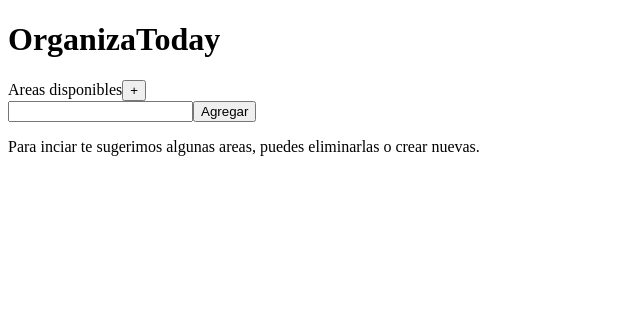
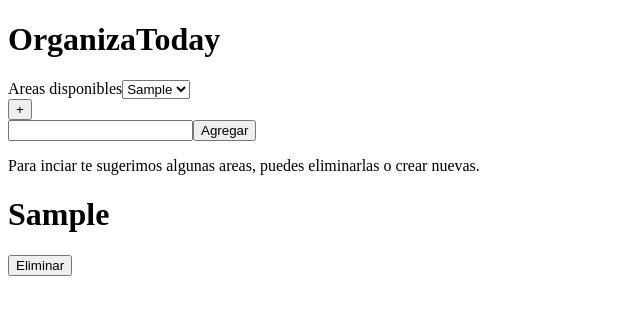
Before and after one commit to frankcodev/organizatoday, a React (Create React App) app: page / in a window 1280 px wide. Both pictures are taken after typing "Sample" into the empty fields and a click on the button "Agregar". Shown: the top 314 px of the page, without its empty margins (0-640 px from the left). Built offline with nearby package versions, Linux system fonts and the light colour scheme.

Commit message:
Se muestran y se eliminan areas, y se validan mensajes

```diff
--- a/src/App.js
+++ b/src/App.js
@@ -1,5 +1,6 @@
 import React, { useState } from 'react';
 import AreaForm from './components/AreaForm';
+import AreaTarget from './components/AreaTarget';
 
 function App() {
  const [areas, setAreas] = useState([])
@@ -7,21 +8,39 @@ function App() {
  const handleOpenFormArea = () =>{
    console.log("open form")
  }
-
  const handleCreateArea = area =>{
-   setAreas([
-     ...areas,
-     area
-   ])
+   setAreas([ area,...areas])
    console.log(areas)
+ }
+ const handleDeleteArea = id =>{
+    const newAreas = areas.filter(area => area.id !== id)
+    setAreas(newAreas)
  }
   return (
     <div className="App">
       <h1>OrganizaToday</h1>
-      <span>Areas disponibles</span>
+      {areas.length > 0 ?
+      <div className="areasDisponibles">
+        <span>Areas disponibles</span>
+        <select>
+          {areas.map(area =>(
+            <option value={area.id} key={area.id}>{area.name}</option>
+          ))}
+        </select>
+      </div>
+      :<span>Comienza agregando areas..</span>}
       <button onClick={handleOpenFormArea}>+</button>
       <AreaForm handleCreateArea = {handleCreateArea}/>
       <p>Para inciar te sugerimos algunas areas, puedes eliminarlas o crear nuevas.</p>
+      {areas.length === 0 ?
+      <span>No hay areas disponibles</span>
+      :
+      <div className="row">
+        {areas.map(area =>(
+          <AreaTarget key={area.id} area = {area} handleDeleteArea = {handleDeleteArea}/>
+        ))}
+      </div>
+    }
     </div>
   );
 }
--- /dev/null
+++ b/src/components/AreaTarget.js
@@ -0,0 +1,19 @@
+import React from 'react';
+
+const AreaTarget = ({area, handleDeleteArea}) => {
+    return (
+        <div className="targetPhone">
+            <div className = "targetHeader">
+                 <h1>{area.name}</h1>
+            </div>
+            <div className="targetContent">
+
+            </div>
+            <div className="targetFooter">
+                <button onClick={() => handleDeleteArea(area.id)}>Eliminar</button>
+            </div>
+        </div>
+     );
+}
+
+export default AreaTarget;
```
